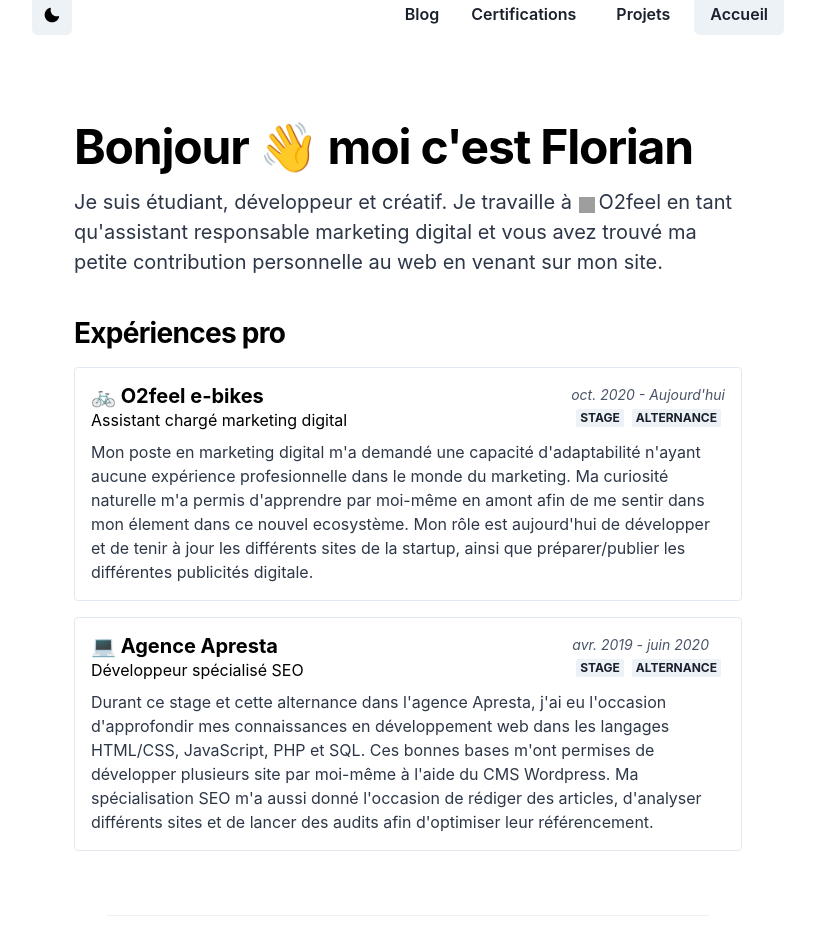
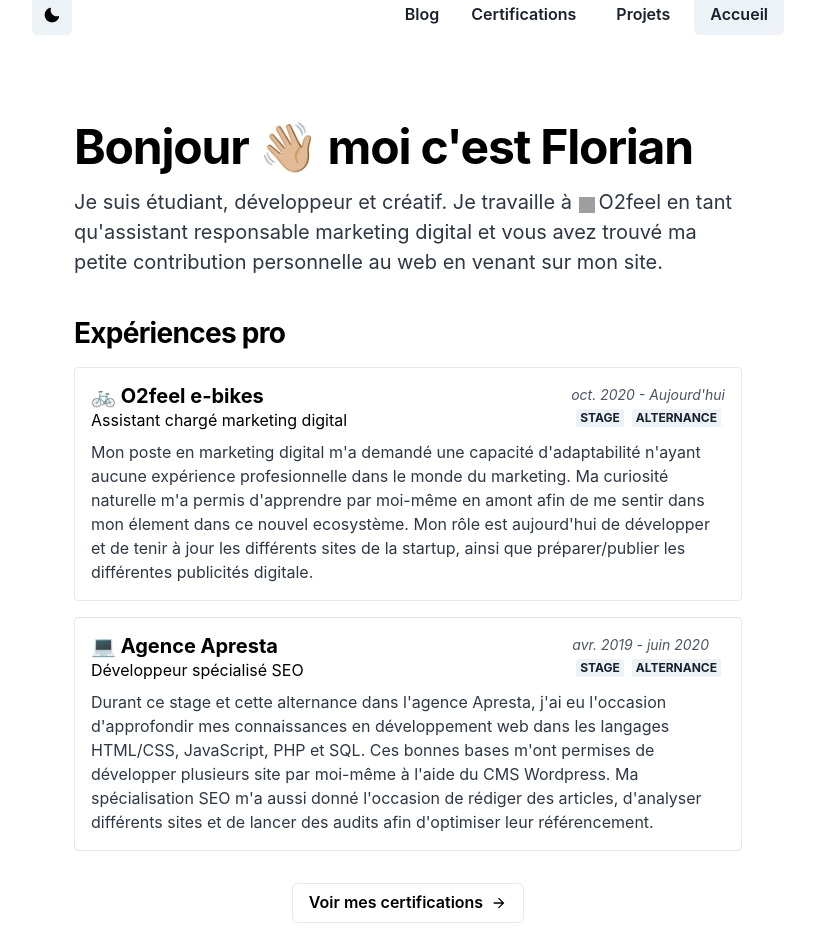
Before and after one commit to fossabot/heysen.fr, a Next.js app: page / in a window 1280 px wide. Shown: the part 61-1012 px from the top of the page, without its empty margins (232-1047 px from the left). Built offline with nearby package versions, Linux system fonts and the light colour scheme; no server answers; grey boxes are pictures that could not be loaded.

Commit message:
🍱 Ajout CTA Certifications + Modification emoji

```diff
--- a/components/CertifCard.js
+++ b/components/CertifCard.js
@@ -9,7 +9,7 @@ import {
     Image
 } from '@chakra-ui/react'
 
-const FeaturedProjectCard = ({ title, href, children, src, alt }) => {
+const CertifCard = ({ title, href, children, src, alt }) => {
     const { colorMode } = useColorMode()
     const borderColor = {
         light: 'gray.100',
@@ -62,4 +62,4 @@ const FeaturedProjectCard = ({ title, href, children, src, alt }) => {
     )
 }
 
-export default FeaturedProjectCard
+export default CertifCard
--- a/pages/index.js
+++ b/pages/index.js
@@ -77,7 +77,7 @@ export default function Index() {
               as="h1"
               size="2xl"
             >
-              Bonjour 👋 moi c'est Florian
+              Bonjour 👋🏼 moi c'est Florian
             </Heading>
             <Text fontSize="xl" color={colorSecondary[colorMode]}>
               Je suis étudiant, développeur et créatif. Je travaille à <span className={colorMode === 'dark' ? 'svglogo-light' : 'svglogo-dark'}>O2feel</span> en tant qu'assistant responsable marketing digital et vous avez trouvé ma petite contribution personnelle au web en venant sur mon site.
@@ -111,6 +111,16 @@ export default function Index() {
               l'occasion de rédiger des articles, d'analyser différents sites et de lancer des audits afin
               d'optimiser leur référencement.
             </ExperienceBox>
+
+            <Flex justify="center" mt={8} width="100%">
+              <NextLink href="/certifications" passHref>
+                <Link _hover="none">
+                  <Button rightIcon={<ArrowForwardIcon />} colorScheme="gray" variant="outline" aria-label="view all posts">
+                    Voir mes certifications
+                  </Button>
+                </Link>
+              </NextLink>
+            </Flex>
 
             <Divider mb={12} mt={16} w='90%' alignSelf="center" />
 
```
Also changed, not shown: 1 other file (tests, documents, lock files or other folders).
